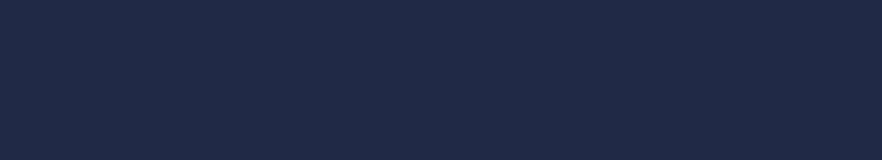
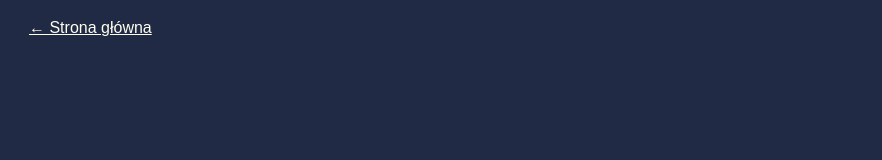
Before and after one commit to oliwierzgorniak/non-sola, a Next.js app: page /pl/login in a window 1280 px wide. Shown: the top 160 px of the page, without its empty margins (3-885 px from the left). Built offline with nearby package versions, Linux system fonts and the light colour scheme; a web font is replaced by a local one.

Commit message:
back link in register and login pages

```diff
--- a/app/pl/login/login.module.css
+++ b/app/pl/login/login.module.css
@@ -65,4 +65,13 @@
 .container a {
   color: var(--text-color);
   font-size: 1.2rem;
+  font-weight: 500;
 }
+
+.backLink {
+  position: absolute;
+  top: 1em;
+  left: 2em;
+  color: var(--text-color);
+  font-weight: 500;
+}
--- a/app/pl/login/page.tsx
+++ b/app/pl/login/page.tsx
@@ -5,7 +5,11 @@
 
 export default function Register() {
   return (
-    <main className={styles.outerContainer}>
+    <div className={styles.outerContainer}>
+      <Link href={"/pl"} className={styles.backLink}>
+        ← Strona główna
+      </Link>
+      <main>
         <article className={styles.container}>
           <h2 className={merriweather.className}>Logowanie</h2>
           <form action="">
@@ -30,5 +34,6 @@
           <Link href="/pl/register">Rejestracja</Link>
         </article>
       </main>
+    </div>
   );
 }
--- a/app/pl/register/register.module.css
+++ b/app/pl/register/register.module.css
@@ -65,4 +65,13 @@
 .container a {
   color: var(--text-color);
   font-size: 1.2rem;
+  font-weight: 500;
 }
+
+.backLink {
+  position: absolute;
+  top: 1em;
+  left: 2em;
+  color: var(--text-color);
+  font-weight: 500;
+}
```
Also changed, not shown: app/pl/register/page.tsx (+6 -1 lines), components/pl/home/navbar/Navbar.tsx (+11 -1 lines). Lines whose indentation alone changed are shown as unchanged.
